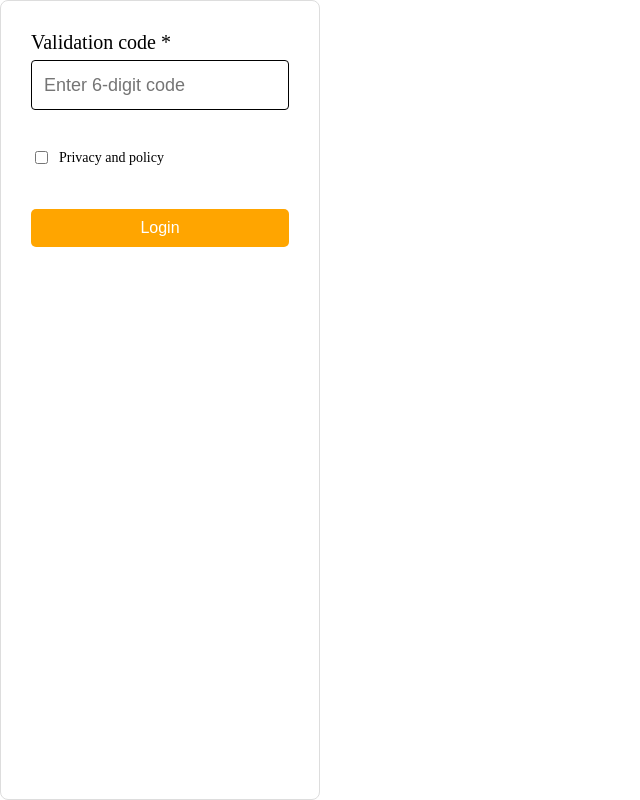
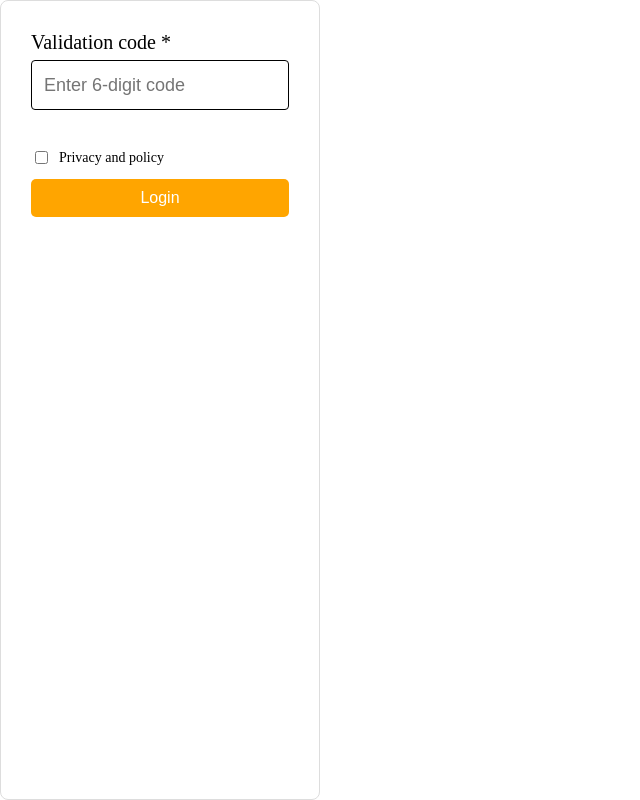
Before and after one commit to KaterynaBanasiak/55_react_ts, a React (Vite) app: page / in a window 1280 px wide. Shown: the whole page, without its empty margins (0-640 px from the left). Built offline with nearby package versions, Linux system fonts and the light colour scheme.

Commit message:
Внесла правки в д.з.15

```diff
--- a/src/components/Checkbox/Checkbox.tsx
+++ b/src/components/Checkbox/Checkbox.tsx
@@ -1,5 +1,6 @@
 import { FC } from "react";
 import { StyledCheckboxContainer, StyledLabel, StyledInput } from "./styles";
+import { ErrorMessage } from "../../homeworks/Homework15/styles";
 
 interface CheckboxProps {
   id: string;
@@ -7,9 +8,10 @@ interface CheckboxProps {
   label: string;
   checked: boolean;
   onChange: (e: React.ChangeEvent<HTMLInputElement>) => void;
+  error?: string;
 }
 
-const Checkbox: FC<CheckboxProps> = ({ id, name, label, checked, onChange }) => {
+const Checkbox: FC<CheckboxProps> = ({ id, name, label, checked, onChange, error }) => {
   return (
     <StyledCheckboxContainer>
       <StyledInput
@@ -20,6 +22,7 @@ const Checkbox: FC<CheckboxProps> = ({ id, name, label, checked, onChange }) =>
         onChange={onChange}
       />
       <StyledLabel htmlFor={id}>{label}</StyledLabel>
+      {error && <ErrorMessage>{error}</ErrorMessage>}
     </StyledCheckboxContainer>
   );
 };
--- a/src/homeworks/Homework15/Homework15.tsx
+++ b/src/homeworks/Homework15/Homework15.tsx
@@ -3,8 +3,8 @@ import * as Yup from "yup";
 
 import Input from "../../components/Input/Input";
 import Checkbox from "../../components/Checkbox/Checkbox";
-import { Homework15Wrapper, ErrorMessage } from "./styles";
-import Button from "../../components/Button/button"; // импорт кнопки
+import { Homework15Wrapper } from "./styles";
+import Button from "../../components/Button/button";
 
 interface FormValues {
   code: string;
@@ -27,8 +27,8 @@ function Homework15() {
     },
     validationSchema,
     validateOnChange: false,
-    onSubmit: (values) => {
-      console.log("Вы успешно вошли"); // Сообщение при отправке формы
+    onSubmit: () => {
+      console.log("Вы успешно вошли");
     }
   });
 
@@ -51,10 +51,9 @@ function Homework15() {
         label="Privacy and policy"
         checked={formik.values.agreement}
         onChange={formik.handleChange}
+        error={formik.errors.agreement}
       />
-      <ErrorMessage>{formik.errors.agreement}</ErrorMessage>
 
-      {/* Используем Button с type="submit" */}
       <Button type="submit">Login</Button>
     </Homework15Wrapper>
   );
```
